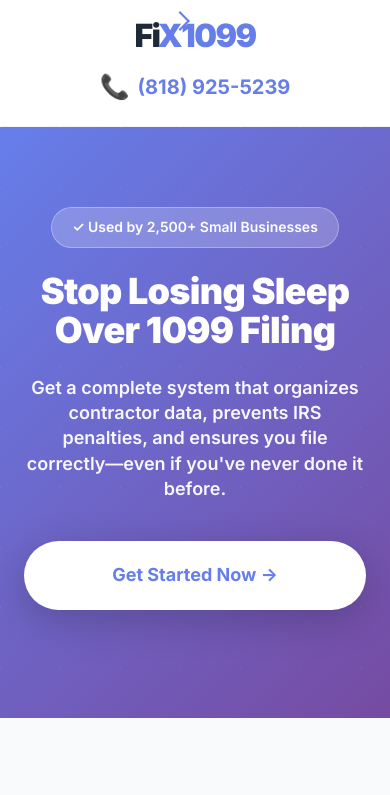
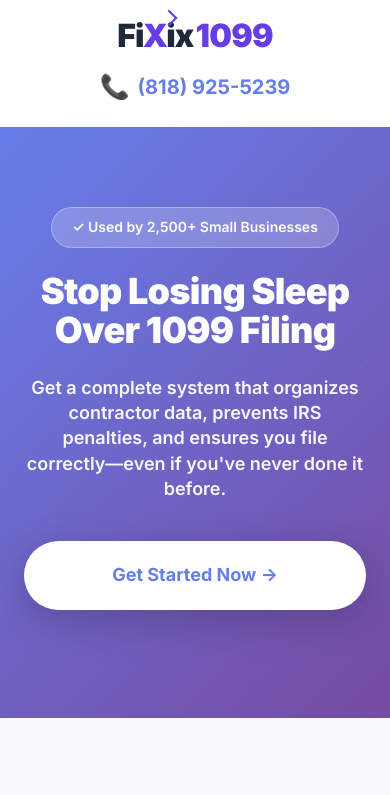
Before and after one commit to airapid2006/fix1099, a website: page index.html in a window 390 px wide. Shown: the top 795 px of the page. Drawn offline with Linux system fonts and the light colour scheme.

Commit message:
fix: correct logo to match original design - FixIx1099
- Change logo from FiX1099 to FiXix1099 (correct spelling)
- Use original logo structure: Fi + X + ix + 1099
- Keep arrow decoration on X pointing up-right (45deg)
- Match exact spacing and positioning from original
- Use original color scheme: #673de6 for purple
- Maintain all responsive behavior
- Arrow positioned at top:-10px, right:-10px as original

```diff
--- a/index.html
+++ b/index.html
@@ -46,46 +46,42 @@
             align-items: flex-end;
             gap: 0;
             font-weight: 900;
-            letter-spacing: -1.5px;
+            letter-spacing: -0.8px;
             line-height: 1;
         }
 
-        .logo-fi {
+        .logo-fixword {
             color: #1f2937;
             font-size: 38px;
             font-weight: 900;
         }
 
-        .logo-x-wrapper {
+        .logo-xwrap {
             position: relative;
-            display: inline-block;
-            margin: 0 -2px;
+            margin: 0 -1px;
         }
 
         .logo-x {
-            color: #667eea;
+            color: #673de6;
             font-size: 38px;
             font-weight: 900;
-            position: relative;
-            z-index: 1;
         }
 
-        /* Arrow decoration on X */
-        .logo-x-wrapper::after {
+        /* Arrow decoration on X - pointing up and right */
+        .logo-xwrap::after {
             content: "";
             position: absolute;
-            width: 14px;
-            height: 14px;
-            border-top: 3px solid #667eea;
-            border-right: 3px solid #667eea;
+            width: 12px;
+            height: 12px;
+            border-top: 3px solid #673de6;
+            border-right: 3px solid #673de6;
             transform: rotate(45deg);
-            top: -8px;
-            right: -8px;
-            z-index: 2;
+            top: -10px;
+            right: -10px;
         }
 
-        .logo-1099 {
-            color: #667eea;
+        .logo-n1099 {
+            color: #673de6;
             font-size: 38px;
             font-weight: 900;
             margin-left: 2px;
@@ -118,18 +114,18 @@
                 padding: 20px 24px;
             }
 
-            .logo-fi,
+            .logo-fixword,
             .logo-x,
-            .logo-1099 {
+            .logo-n1099 {
                 font-size: 32px;
             }
 
-            .logo-x-wrapper::after {
-                width: 12px;
-                height: 12px;
+            .logo-xwrap::after {
+                width: 10px;
+                height: 10px;
                 border-width: 2.5px;
-                top: -6px;
-                right: -6px;
+                top: -8px;
+                right: -8px;
             }
         }
 
@@ -682,11 +678,10 @@
     <!-- Logo Section -->
     <section class="logo-container">
         <div class="logo">
-            <span class="logo-fi">Fi</span>
-            <span class="logo-x-wrapper">
-                <span class="logo-x">X</span>
-            </span>
-            <span class="logo-1099">1099</span>
+            <span class="logo-fixword">Fi</span>
+            <span class="logo-xwrap"><span class="logo-x">X</span></span>
+            <span class="logo-fixword">ix</span>
+            <span class="logo-n1099">1099</span>
         </div>
         <a href="tel:+18189255239" class="phone-number">
             <span class="phone-icon">📞</span>
```
Also changed, not shown: public/index.html (+26 -31 lines).
